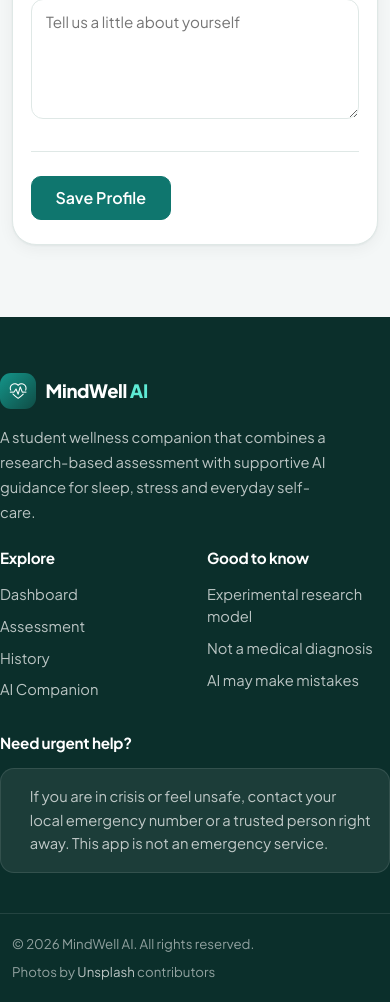
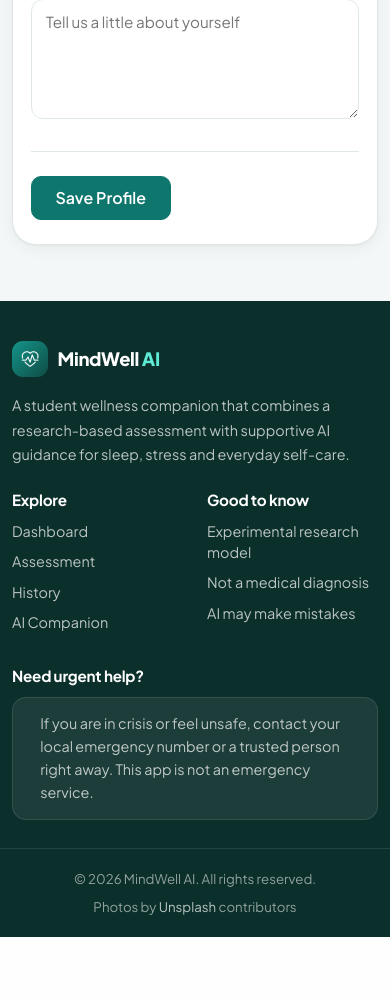
Before and after one commit to shadows12-star/Mental_health, a Django app: page /accounts/profile/ in a window 390 px wide. Shown: the part 1223-2225 px from the top of the page. After the commit the page ends 2160 px from the top, so only its background shows below. Run offline with Django 5.2, Linux system fonts and the light colour scheme; the visitor is signed in with stand-in values (Sample User, id 1); data comes from the database, SQL or seed files in the repository; parts of the project's set-up code (start-up, migrations or seed data) failed here and were passed over.

Commit message:
footer_fixed

```diff
--- a/templates/base.html
+++ b/templates/base.html
@@ -2,7 +2,10 @@
 <html lang="en">
   <head>
     <meta charset="UTF-8" />
-    <meta name="viewport" content="width=device-width, initial-scale=1.0" />
+    <meta
+      name="viewport"
+      content="width=device-width, initial-scale=1.0, viewport-fit=cover"
+    />
     <meta name="theme-color" content="#0f4c45" />
 
     <title>{% block title %}MindWell AI{% endblock %}</title>
@@ -63,6 +66,8 @@
         display: flex;
         flex-direction: column;
         min-height: 100vh;
+        min-height: 100dvh;
+        overflow-x: hidden;
       }
 
       h1,
@@ -173,6 +178,7 @@
       .mw-brand-mark {
         width: 36px;
         height: 36px;
+        flex-shrink: 0;
         border-radius: 11px;
         background: linear-gradient(135deg, #14958a, var(--mw-primary-dark));
         color: #fff;
@@ -269,13 +275,19 @@
 
       /* ---------- Footer ---------- */
       .mw-footer {
+        flex-shrink: 0;
         margin-top: 3rem;
         background: #0b2f2b;
         color: rgba(255, 255, 255, 0.72);
         font-size: 0.92rem;
+        overflow-wrap: anywhere;
       }
+      /* Only vertical padding here: setting horizontal padding to 0
+         was removing Bootstrap's .container gutter, which made the
+         footer text touch the screen edges on phones. */
       .mw-footer-main {
-        padding: 3.5rem 0 2.5rem;
+        padding-top: 3.5rem;
+        padding-bottom: 2.5rem;
       }
       .mw-footer .mw-brand {
         color: #fff;
@@ -305,6 +317,7 @@
       }
       .mw-footer li {
         margin-bottom: 0.6rem;
+        line-height: 1.45;
       }
       .mw-footer a {
         color: rgba(255, 255, 255, 0.72);
@@ -326,15 +339,41 @@
         line-height: 1.6;
       }
       .mw-footer-help i {
+        flex-shrink: 0;
         color: #5eead4;
         font-size: 1.1rem;
         margin-top: 1px;
       }
       .mw-footer-bottom {
-        padding: 1.25rem 0;
+        padding-top: 1.25rem;
+        padding-bottom: calc(1.25rem + env(safe-area-inset-bottom, 0px));
         border-top: 1px solid rgba(255, 255, 255, 0.1);
         font-size: 0.83rem;
         color: rgba(255, 255, 255, 0.55);
+      }
+
+      /* Phones */
+      @media (max-width: 767.98px) {
+        .mw-footer {
+          margin-top: 2rem;
+          font-size: 0.9rem;
+        }
+        .mw-footer-main {
+          padding-top: 2.5rem;
+          padding-bottom: 1.75rem;
+        }
+        .mw-footer-about {
+          max-width: 100%;
+        }
+        .mw-footer h6 {
+          margin-bottom: 0.75rem;
+        }
+        .mw-footer-help {
+          padding: 0.9rem 1rem;
+        }
+        .mw-footer-bottom {
+          text-align: center;
+        }
       }
 
       @media (prefers-reduced-motion: reduce) {
@@ -359,7 +398,6 @@
           <span>MindWell <span class="ai">AI</span></span>
         </a>
 
-        {% if user.is_authenticated %}
         <button
           class="navbar-toggler ms-auto"
           type="button"
@@ -371,7 +409,6 @@
         >
           <i class="bi bi-list fs-4" aria-hidden="true"></i>
         </button>
-        {% endif %}
 
         <div class="collapse navbar-collapse" id="mwNavbar">
           {% if user.is_authenticated %}
@@ -417,7 +454,7 @@
           <div
             class="mw-nav-actions ms-lg-auto d-flex align-items-center gap-3 {% if not user.is_authenticated %}ms-auto{% endif %}"
           >
-            {% if user.is_authenticated %} {% if user.is_authenticated %}
+            {% if user.is_authenticated %}
             <a
               href="{% url 'profile' %}"
               class="d-inline-flex align-items-center gap-2 text-decoration-none"
@@ -442,7 +479,6 @@
 
               <span class="text-body"> {{ user.username }} </span>
             </a>
-            {% endif %}
 
             <form method="post" action="{% url 'logout' %}" class="m-0">
               {% csrf_token %}
@@ -492,7 +528,7 @@
     <footer class="mw-footer">
       <div class="container mw-footer-main">
         <div class="row g-4 g-lg-5">
-          <div class="col-lg-4">
+          <div class="col-12 col-lg-4">
             <a class="mw-brand" href="{% url 'dashboard' %}">
               <span class="mw-brand-mark"
                 ><i class="bi bi-heart-pulse" aria-hidden="true"></i
@@ -530,7 +566,7 @@
             </ul>
           </div>
 
-          <div class="col-md-4 col-lg-4">
+          <div class="col-12 col-md-4 col-lg-4">
             <h6>Need urgent help?</h6>
             <div class="mw-footer-help">
               <i class="bi bi-telephone-heart" aria-hidden="true"></i>
```
